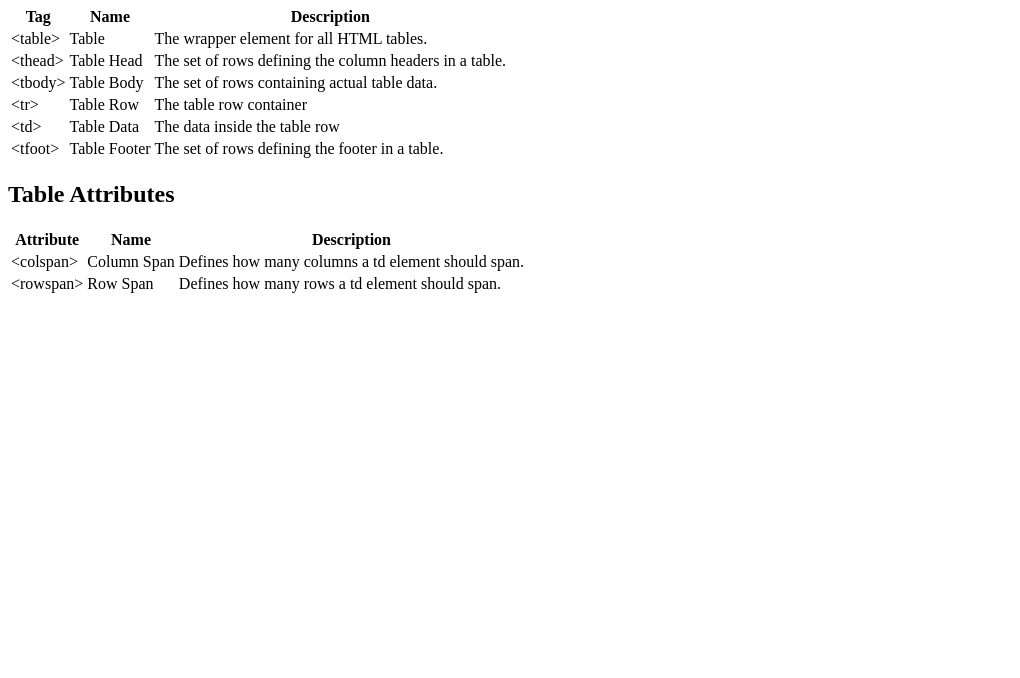
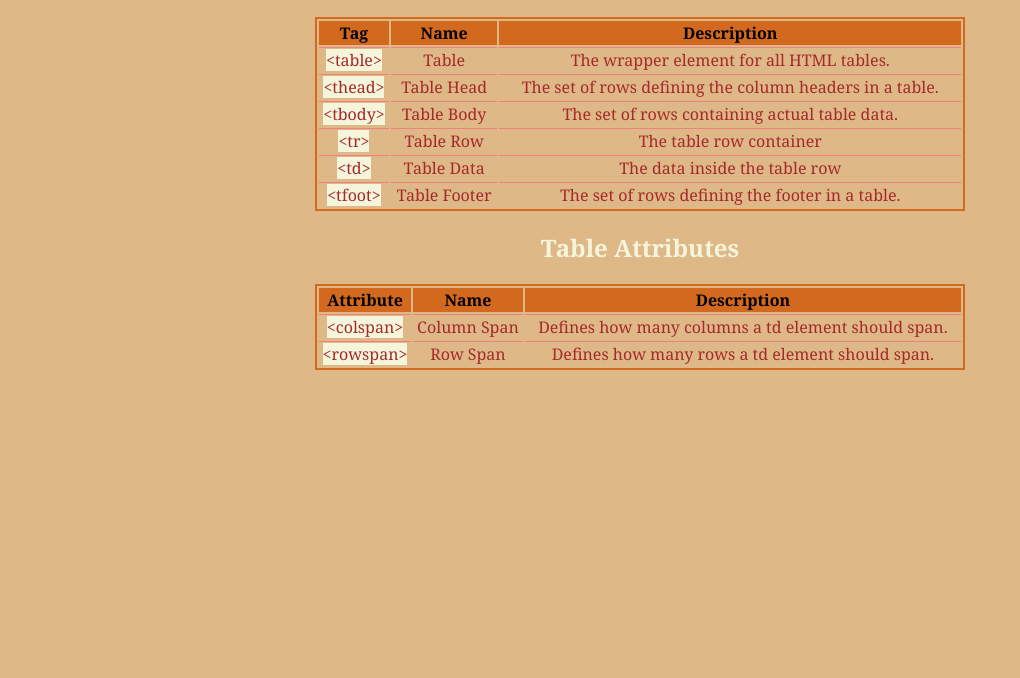
Before and after one commit to sukrijakararic/html-css-Cheatsheet, a plain HTML site: page index.html in a window 1280 px wide. Shown: the part 122-800 px from the top of the page, without its empty margins (0-1020 px from the left). Drawn offline with Linux system fonts and the light colour scheme; files that its build step writes are made by us from their sources; the site is published under a folder, as on GitHub Pages, so addresses that start at the root find nothing.

Commit message:
Update index.html

```diff
--- a/index.html
+++ b/index.html
@@ -5,7 +5,7 @@
     <meta http-equiv="X-UA-Compatible" content="IE=edge">
     <meta name="viewport" content="width=device-width, initial-scale=1.0">
     <title>HTML & CSS Cheatsheet</title>
-    <link rel="stylesheet" href="/resources/css/index.css">
+    <link rel="stylesheet" href="index.css">
 </head>
 <body>
 <h1>HTML and CSS Cheatsheet</h1>
```
